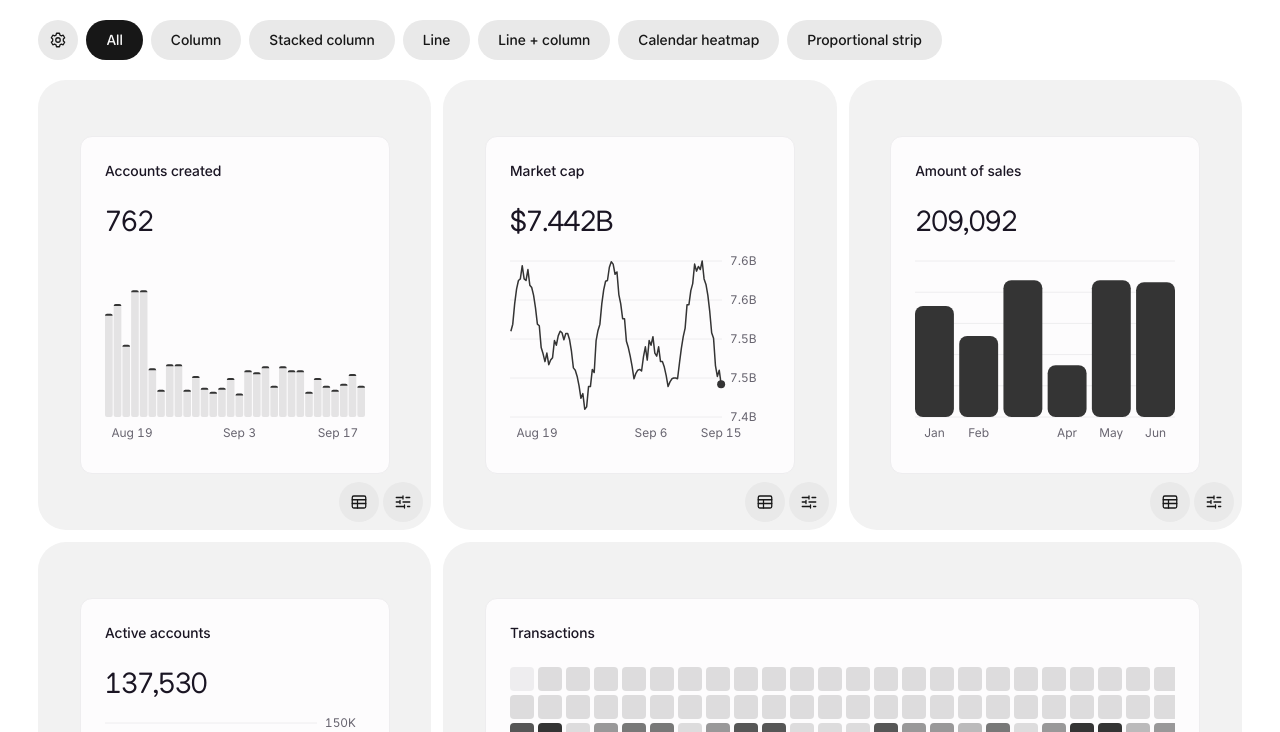
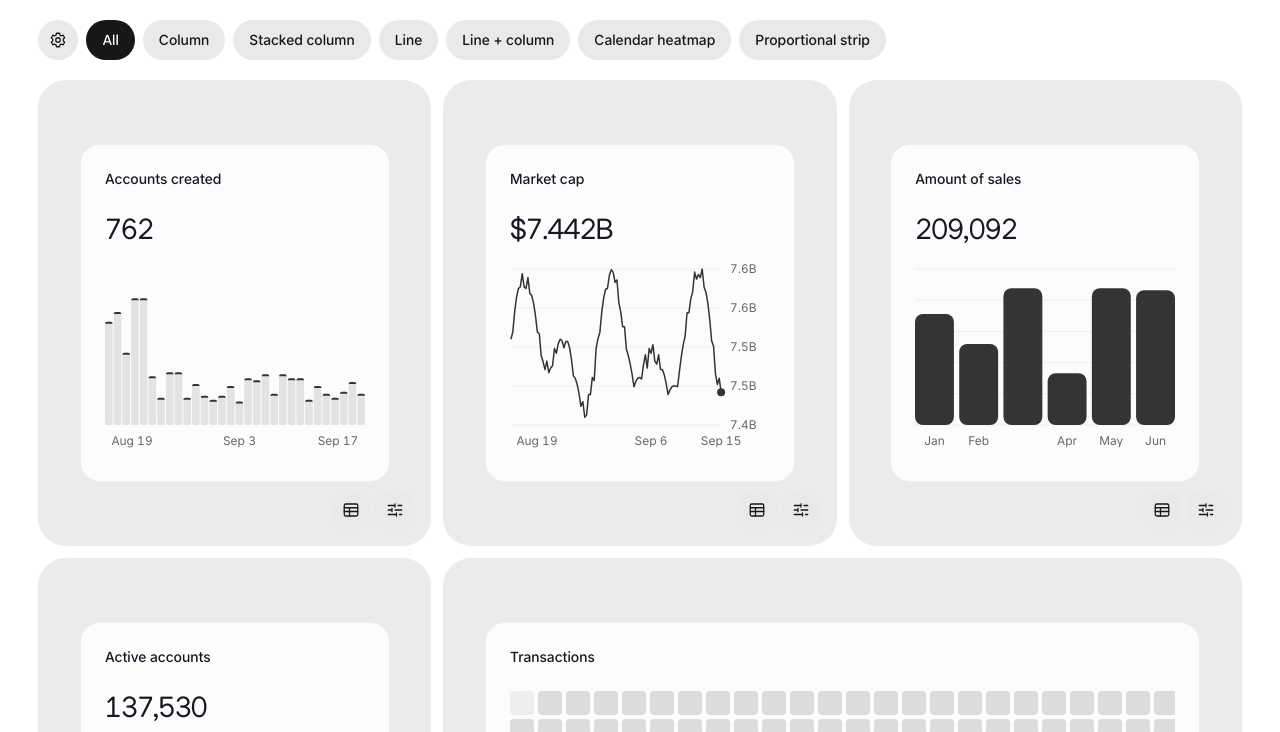
Before and after one commit to sgrenzh/viz-charts, a website built with Vite: page index.html in a window 1280 px wide. Both pictures are taken after a click on the button "All". Shown: the top 732 px of the page. Built offline with nearby package versions, Linux system fonts and the light colour scheme.

Commit message:
Refine gallery filter behavior and card styling

```diff
--- a/site/gallery.css
+++ b/site/gallery.css
@@ -5,7 +5,7 @@
   color-scheme: light;
   --page: #f2f2f2;
   --gallery-background: #fff;
-  --gallery-tile: #f2f2f2;
+  --gallery-tile: #ebebeb;
   --panel: #fafafa;
   --ink: #171717;
   --muted: #595959;
@@ -20,7 +20,7 @@
   color-scheme: dark;
   --page: #0d0d0d;
   --gallery-background: var(--page);
-  --gallery-tile: var(--panel);
+  --gallery-tile: #151515;
   --panel: #181818;
   --ink: #f5f5f5;
   --muted: #aaa;
@@ -48,6 +48,7 @@
 .chart-theme[data-chart-palette="blue"] { --chart-accent-light: #4977e1; --chart-accent-dark: #4977e1; }
 .chart-theme[data-chart-palette="orange"] { --chart-accent-light: #bc551d; --chart-accent-dark: #fa995c; }
 .chart-theme[data-chart-palette="green"] { --chart-accent-light: #2d7b54; --chart-accent-dark: #68c996; }
+.chart-theme > .viz-card { border-radius: 20px; }
 body { margin: 0; background: var(--gallery-background); color: var(--ink); font: var(--viz-type-regular) var(--viz-type-body-size)/var(--viz-type-body-line) var(--viz-type-family); font-optical-sizing: auto; }
 body:has(:is(.preview-dialog, #site-settings)[open]) { overflow: hidden; }
 button, input, select, textarea { font: inherit; }
@@ -74,11 +75,20 @@ button { cursor: pointer; }
   background: var(--button);
   color: var(--ink);
   white-space: nowrap;
+  transition: background-color 160ms ease, color 160ms ease, transform 180ms cubic-bezier(.2, .8, .25, 1);
 }
-.chart-nav button:hover { background: var(--button-hover); }
-.chart-types button { font-weight: var(--viz-type-medium); }
+.chart-types button { padding-inline: 16px; font-weight: var(--viz-type-medium); }
 .chart-types button[aria-pressed="true"] { background: var(--ink); color: var(--panel); }
 .chart-nav .site-settings-trigger { width: var(--pill-size); height: var(--pill-size); padding: 0; }
+@media (hover: hover) {
+  .chart-nav button:hover { background: var(--button-hover); transform: translateY(-1px); }
+  .chart-types button[aria-pressed="true"]:hover { background: color-mix(in srgb, var(--ink) 88%, var(--panel)); }
+}
+.chart-nav button:active { transform: scale(.96); }
+@media (prefers-reduced-motion: reduce) {
+  .chart-nav button { transition: none; }
+  .chart-nav button:is(:hover, :active) { transform: none; }
+}
 .gallery { display: grid; grid-template-columns: repeat(12, minmax(0, 1fr)); gap: 12px; align-items: start; }
 .gallery-tile {
   --tile-inset: clamp(24px, calc(2vw + 16px), 48px);
@@ -88,14 +98,15 @@ button { cursor: pointer; }
   grid-column: span var(--span, 4);
   min-width: 0;
   min-height: 352px;
-  padding: calc(var(--pill-size) + 16px) var(--tile-inset);
+  --tile-action-inset: 16px;
+  padding: calc(var(--pill-size) + var(--tile-action-inset) + 8px) var(--tile-inset);
   border-radius: 28px;
   background: var(--gallery-tile);
 }
 .tile-actions {
   position: absolute;
-  right: 8px;
-  bottom: 8px;
+  right: var(--tile-action-inset);
+  bottom: var(--tile-action-inset);
   display: flex;
   gap: 4px;
 }
--- a/site/gallery.ts
+++ b/site/gallery.ts
@@ -289,9 +289,9 @@ const filters = Object.entries({ all: "All", ...familyLabels }).map(([family, la
   pill.setAttribute("aria-controls", gallery.id);
   pill.setAttribute("aria-pressed", String(family === activeFamily));
   pill.addEventListener("click", () => {
-    activeFamily = family;
-    for (const filter of filters) filter.pill.setAttribute("aria-pressed", String(filter.family === family));
-    charts.forEach((chart, i) => { chart.card.hidden = family !== "all" && chartFamily(configs[i]) !== family; });
+    activeFamily = family === activeFamily ? "all" : family;
+    for (const filter of filters) filter.pill.setAttribute("aria-pressed", String(filter.family === activeFamily));
+    charts.forEach((chart, i) => { chart.card.hidden = activeFamily !== "all" && chartFamily(configs[i]) !== activeFamily; });
   });
   byId("chart-types").append(pill);
   return { family, pill };
```
